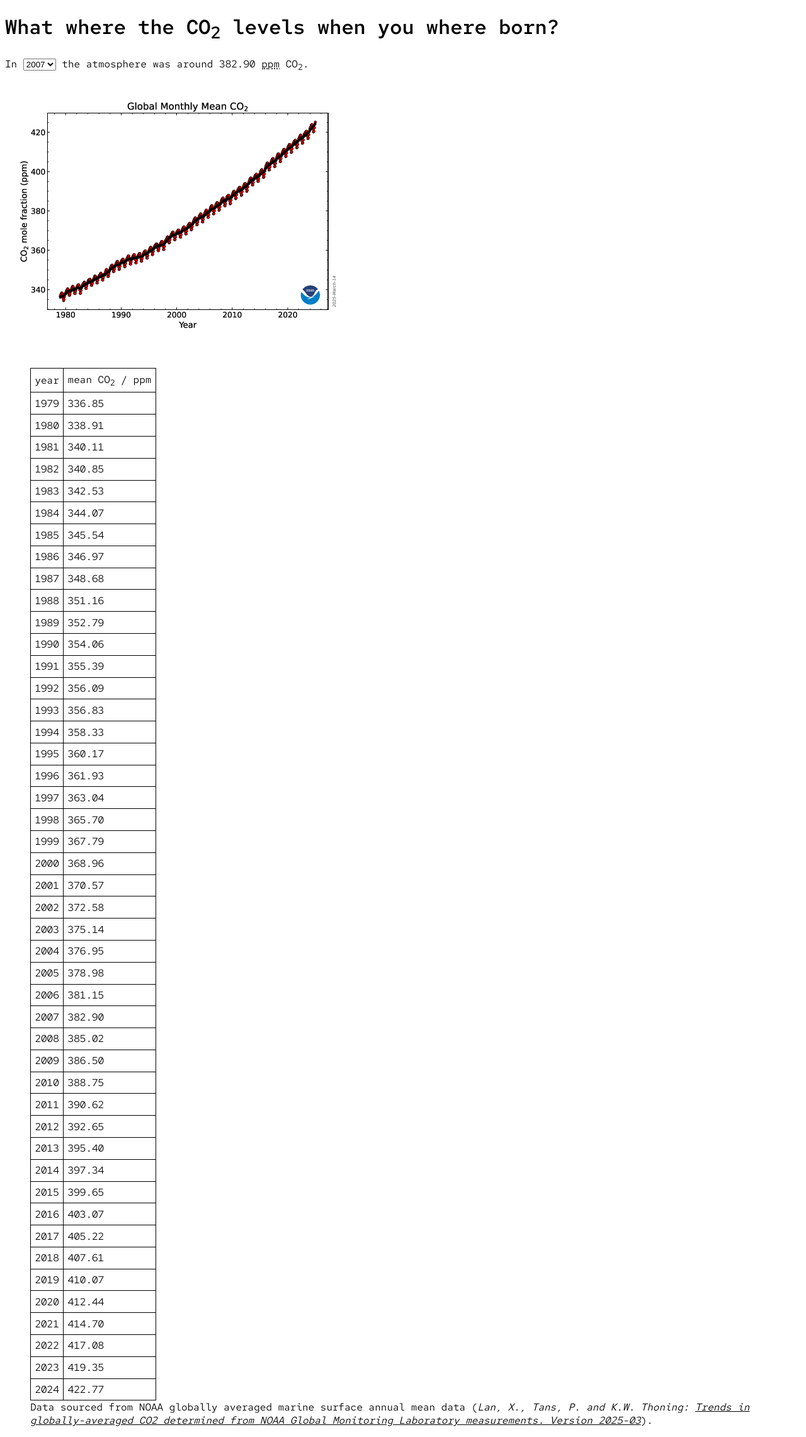
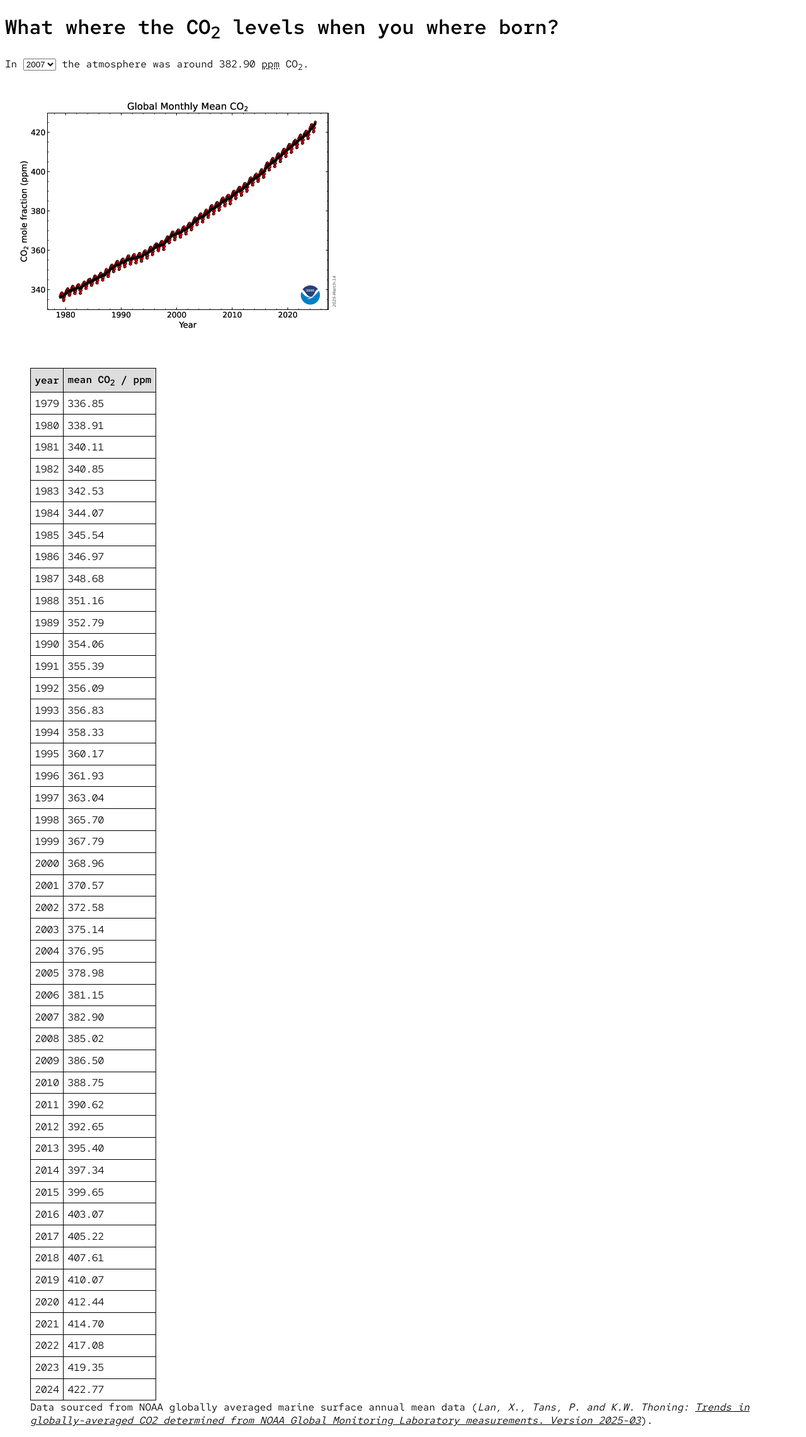
Before and after one commit to TomJB1/my-website-jekyll, a Jekyll site: the page co2.html, which Jekyll copies as it is, in a window 1280 px wide. Shown: the whole page at 63% size. Built offline with Jekyll 4.4.1, drawn with Linux system fonts in a browser that asks for light colours.

Commit message:
add styling to table head

```diff
--- a/assets/css/reset.css
+++ b/assets/css/reset.css
@@ -82,4 +82,10 @@ table
         border: 1px solid black;
         padding: 0.4rem;
     }
+
+    & thead
+    {
+        background-color: rgb(221, 221, 221);
+        font-weight: bold;
+    }
 }
```
